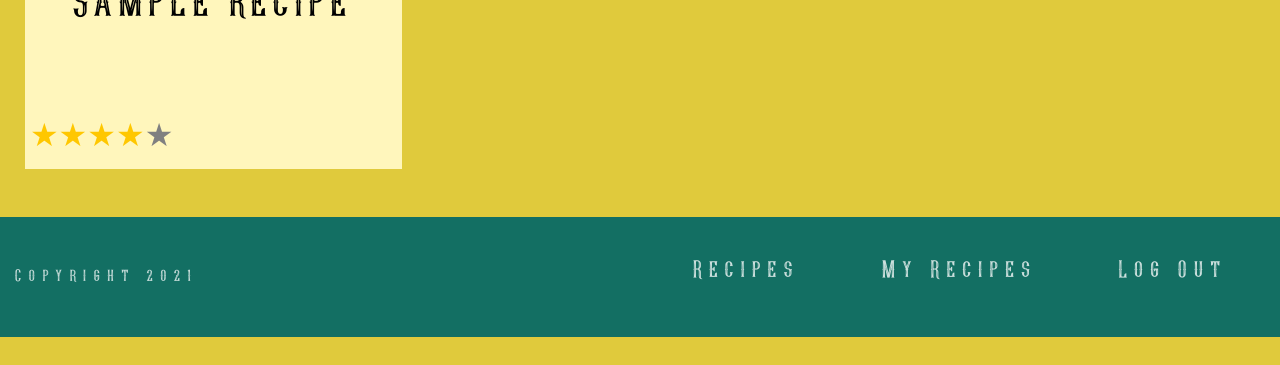
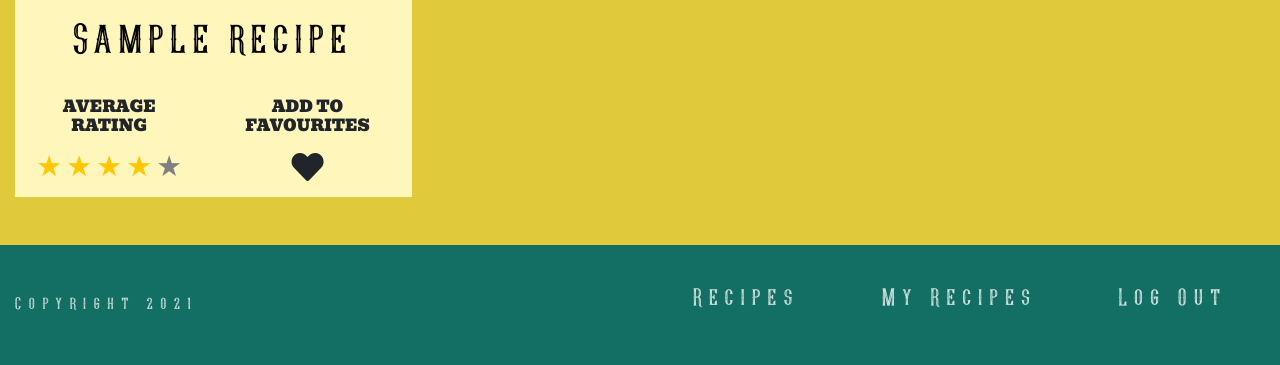
Before and after one commit to richardthorp/rodeo, a Flask app: page /added_recipes in a window 1280 px wide. Shown: the part 990-1355 px from the top of the page. Before the commit the page ends 1327 px from the top, so only its background shows below. Run offline with Flask 2, Linux system fonts and the light colour scheme; the visitor is signed in with stand-in values (Sample User, id 1); a database or web service that is not in the repository returns one stand-in record (values such as "Sample title"); some libraries are stand-ins or nearby versions.

Commit message:
Add styles to recipe cards

```diff
--- a/static/css/style.css
+++ b/static/css/style.css
@@ -9,7 +9,7 @@
 }
 
 body {
-    min-width: 280px;
+    min-width: 300px;
     background-color: #E0CA3C;
     font-family: 'Open Sans';
 }
@@ -25,6 +25,7 @@ a:hover {
 .logo-font {
   font-family: 'Young Heart';
   letter-spacing: 8px;
+  color: #000;
 }
 
 .header {
@@ -111,22 +112,38 @@ nav {
 
 /*------------------------------------------------------- RECIPE CARD */
 .recipe-card {
-    width: 95%;
+    width: 100%;
     max-width: 400px;
     margin-top: 30px;
-    padding: 20px;
+    padding: 10px;
     background-color: #FFF6BC;
+    position: relative;
+}
+.recipe-card .col-6 {
+    padding: 0 5px;
+}
+.recipe-card h6 {
+    margin-top: 20px;
 }
 
-.added-recipe-card {
-    height: 520px;
+.recipe-card hr {
+    margin-top: 0;
 }
 
-.added-recipe-card-footer {
+.recipe-card i {
+    font-size: 2rem;
+    margin-top: 8px;
+}
+
+.recipe-card-footer {
     position: absolute;
-    bottom: 2%;
+    width: 100%;
+    bottom: 10px;
+}
 
-}
+/* .added-recipe-card {
+    height: 520px;
+} */
 
 .recipe-image-container {
     width: 100%;
@@ -145,15 +162,19 @@ nav {
     object-fit: cover;
 }
 
-.recipe-title {
+.recipe-card .star {
+    font-size: 1.8rem;
+}
+
+.recipe-card-title {
     font-size: 2.5rem;
-    text-align: center;
     padding-top: 20px;
-    color: #000;
+    margin-bottom: 120px;
 }
 
 .shrink-header {
     font-size: 1.5rem;
+    padding: 20px;
 }
 
 /*------------------------------------------------------- RECIPE PAGE */
@@ -227,7 +248,7 @@ nav {
 }
 
 .star {
-    font-size: 2rem;
+    font-size: 1.9rem;
 }
 
 .blank-star {
@@ -610,6 +631,22 @@ label i {
     #add-recipe-button {
         font-size: 1.5rem;
     }
+    .recipe-card {
+        padding: 10px;
+    }
+    .recipe-card .star{
+        font-size: 1.5rem;
+    }
+    .recipe-card-title {
+        font-size: 2rem;
+    }
+    .shrink-header {
+    font-size: 1.5rem;
+    padding: 10px;
+    }
+    .recipe-card h6 {
+        font-size: 0.8rem;
+    }
     .recipe-header img {
         width: 90%;
         height: 300px;
--- a/static/scripts/scripts.js
+++ b/static/scripts/scripts.js
@@ -59,7 +59,7 @@ $("#favourite-checkbox-unchecked").on('click', function(){
 // });
 
 
-$(".recipe-card h4").each(function(){
+$(".recipe-card-title").each(function(){
     if ($(this).text().length >= 28){
         $(this).addClass('shrink-header');
     }
--- a/templates/added_recipes.html
+++ b/templates/added_recipes.html
@@ -89,6 +89,7 @@
     <div class="col-12 col-md-6 col-lg-4 d-flex justify-content-center">
         <div class="recipe-card added-recipe-card">
             <div class="row mb-2">
+                <!-- <h6 class="text-center mx-auto mb-3 font-weight-bold">Thank you for adding this recipe!</h6> -->
                 <div class="col-6 text-center">
                     <a href="{{ url_for('edit_recipe', recipe_id=recipe._id) }}"><button
                             class="custom-button mr-2">Edit</button></a>
@@ -98,14 +99,17 @@
                             class="delete-button ml-2">Delete</button></a>
                 </div>
             </div>
+            <hr>
             <a href="{{url_for('recipe_page', recipe_id=recipe._id)}}">
                 <div class="recipe-image-container">
                     <img src="{{ url_for('get_image', image_name = recipe.image_name) }}" alt="">
                 </div>
 
-                <h4 class="recipe-title logo-font">{{ recipe.name }}</h4>
+                <h4 class="recipe-card-title logo-font text-center">{{ recipe.name }}</h4>
             </a>
-            <div class="row added-recipe-card-footer">
+            <div class="recipe-card-footer row">
+                <div class="col-6 text-center">
+                    <h6 class="sub-header">Average<br>Rating</h6>
                     {% if recipe.average_rating == 1 %}
                     <span class="star coloured-star">&#9733;</span>
                     <span class="star blank-star">&#9733;</span>
@@ -144,6 +148,11 @@
                     <span class="star blank-star">&#9733;</span>
                     {% endif %}
                 </div>
+                <div class="col-6 text-center">
+                    <h6 class="sub-header">Add to<br>Favourites</h6>
+                    <i class="fas fa-heart"></i>
+                </div>
+            </div>
         </div>
     </div>
     {% endfor %}
--- a/templates/index.html
+++ b/templates/index.html
@@ -37,7 +37,7 @@
                             <img src="/static/images/eaters-collective-pLKgCsBOiw4-unsplash.jpg" alt="...">
                         </div>
                         <div>
-                            <h4 class="recipe-title logo-font">Crispy Chicken Fillet Burger</h4>
+                            <h4 class="recipe-card-title logo-font">Crispy Chicken Fillet Burger</h4>
                         </div>
                     </a>
                 </div>
@@ -49,7 +49,7 @@
                             <img src="/static/images/alex-munsell-auIbTAcSH6E-unsplash.jpg" alt="...">
                         </div>
                         <div>
-                            <h4 class="recipe-title logo-font">Super Spiced Steak Marinade</h4>
+                            <h4 class="recipe-card-title logo-font">Super Spiced Steak Marinade</h4>
                         </div>
                     </a>
                 </div>
@@ -61,7 +61,7 @@
                             <img src="/static/images/cala-w6ftFbPCs9I-unsplash.jpg" alt="...">
                         </div>
                         <div>
-                            <h4 class="recipe-title logo-font">Spiced Carrot and Lentil Soup</h4>
+                            <h4 class="recipe-card-title logo-font">Spiced Carrot and Lentil Soup</h4>
                         </div>
                     </a>
                 </div>
```
Also changed, not shown: templates/all_recipes.html (+9 -2 lines). Lines whose indentation alone changed are shown as unchanged.
